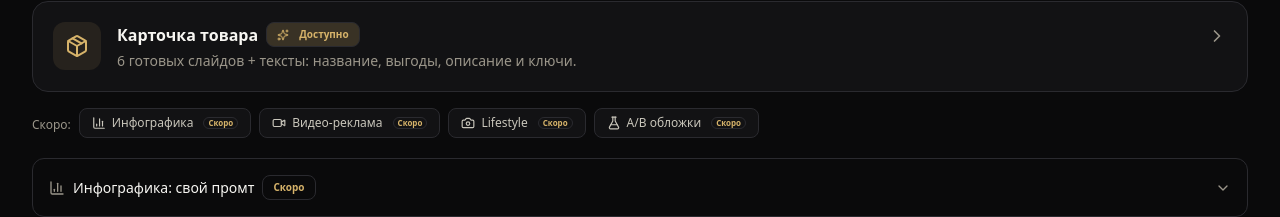
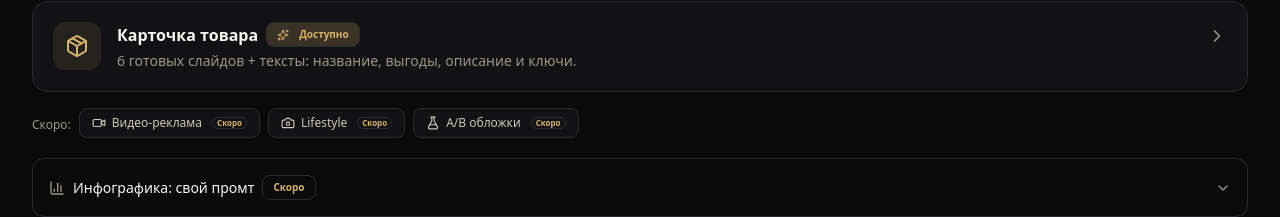
Before and after one commit to Mticool/LensRoom-V2, a Next.js app: page /create/products in a window 1280 px wide. Shown: the part 156-373 px from the top of the page. Built offline with nearby package versions, Linux system fonts and the light colour scheme; no server answers.

Commit message:
remove: Инфографика from coming soon chips
Remaining: Видео-реклама, Lifestyle, A/B обложки

```diff
--- a/src/components/marketplaces/MarketplaceHub.tsx
+++ b/src/components/marketplaces/MarketplaceHub.tsx
@@ -37,11 +37,6 @@ interface ComingSoonInterest {
 // ===== CONSTANTS =====
 
 const COMING_SOON_FEATURES: ComingSoonFeature[] = [
-  {
-    id: "infographics",
-    title: "Инфографика",
-    icon: <BarChart3 className="w-3.5 h-3.5" />,
-  },
   {
     id: "video-ads",
     title: "Видео-реклама",
```
